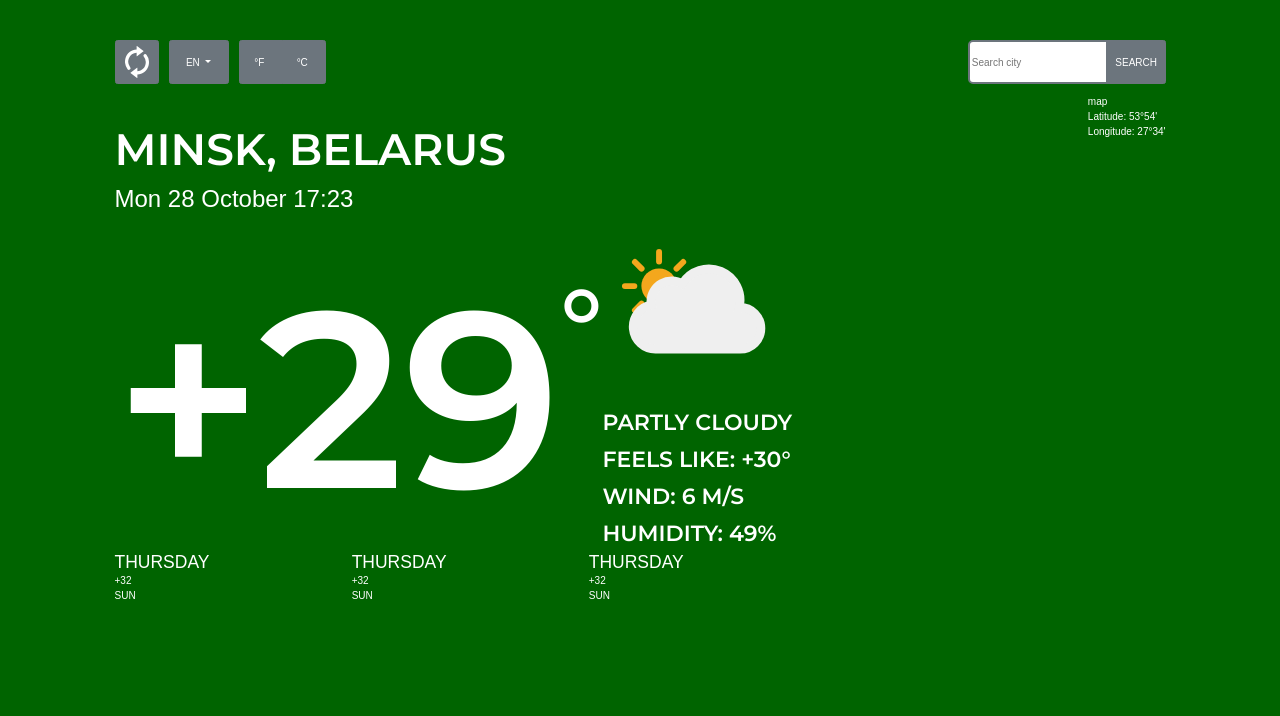
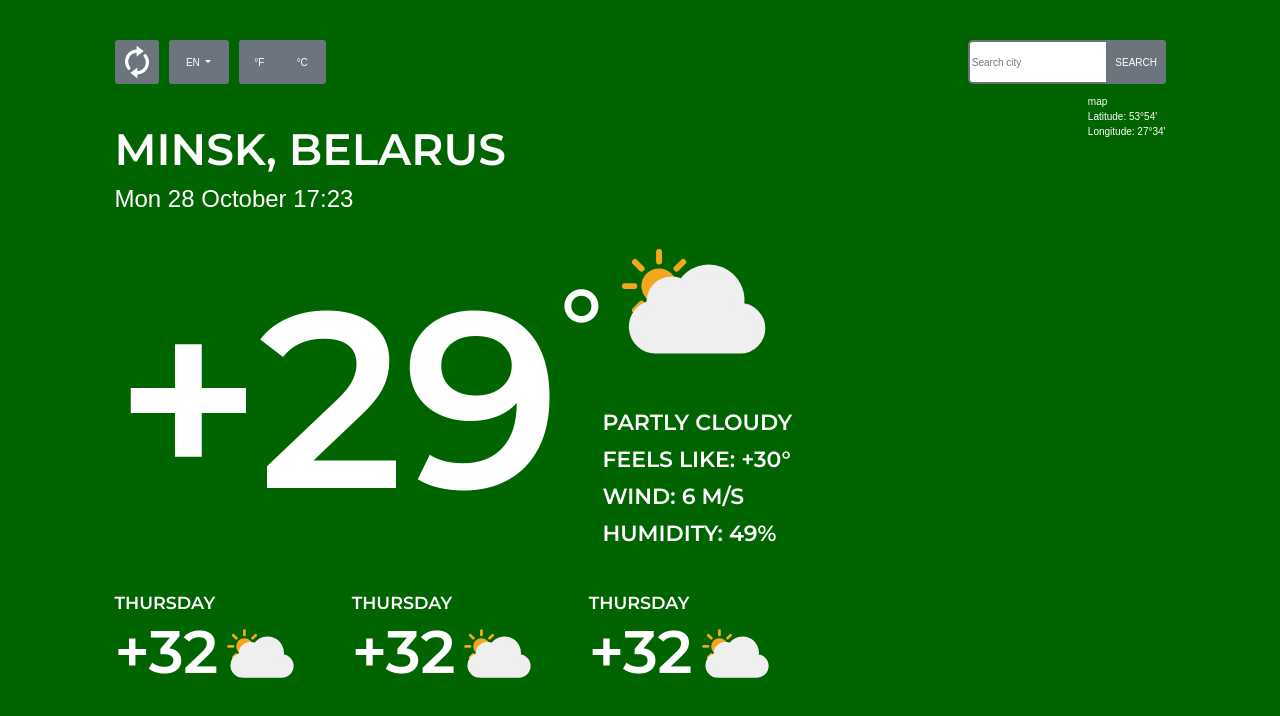
Before and after one commit to shiryaevaai/fancy-weather, a website: page index.html in a window 1280 px wide. Drawn offline with Linux system fonts and the light colour scheme; a web font is replaced by a local one.

Commit message:
feat: add style to next 3 days forecast

```diff
--- a/index.html
+++ b/index.html
@@ -79,26 +79,34 @@
 							</div>
 						</div>
 					</div>
-					<div class="short-info layout-3-column">
-						<div class="current-weather__day1">
+					<div class="short-info">
+						<div class="layout-3-column">
+							<div class="current-weather__day">
 								<h3 class="short-info__header">THURSDAY</h3>
 								<div class="short-info__detais">
 									<div class="short-info__temperature">+32</div>
-								<div class="short-info__icon">SUN</div>
+									<div class="short-info__icon">
+										<img src="assets/icons/partly-cloudy-day.svg" alt="Overcast" class="" title="Overcast">
 									</div>
 								</div>
-						<div class="current-weather__day2">
+							</div>
+							<div class="current-weather__day">
 								<h3 class="short-info__header">THURSDAY</h3>
 								<div class="short-info__detais">
 									<div class="short-info__temperature">+32</div>
-								<div class="short-info__icon">SUN</div>
+									<div class="short-info__icon">
+										<img src="assets/icons/partly-cloudy-day.svg" alt="Overcast" class="" title="Overcast">
 									</div>
 								</div>
-						<div class="current-weather__day3">
+							</div>
+							<div class="current-weather__day">
 								<h3 class="short-info__header">THURSDAY</h3>
 								<div class="short-info__detais">
 									<div class="short-info__temperature">+32</div>
-								<div class="short-info__icon">SUN</div>
+									<div class="short-info__icon">
+										<img src="assets/icons/partly-cloudy-day.svg" alt="Overcast" class="" title="Overcast">
+									</div>
+								</div>
 							</div>
 						</div>
 					</div>
--- a/sass/components/_current-info.scss
+++ b/sass/components/_current-info.scss
@@ -18,6 +18,7 @@
 .current-weather__details {
     @extend %font-semibold;
     @include font($size: 2.2rem, $height: 3.7rem);
+    /*display: inline-block;*/
 }
 
 .current-location {
--- a/sass/components/_short-info.scss
+++ b/sass/components/_short-info.scss
@@ -0,0 +1,39 @@
+.short-info {
+    padding-top: 40px;
+    @extend %font-semibold;
+
+    > h3 {
+        @include font($size: 2.2rem, $height: 2.7rem);
+    }
+}
+
+.short-info__detais {
+    display: flex;
+    flex-wrap: wrap;
+    justify-content: flex-start;
+    align-content: flex-start;
+    margin: 0 auto;
+}
+
+.short-info__temperature {
+    @include font($size: 6rem, $height: 7.8rem);
+}
+
+.short-info__temperature, .short-info__icon {
+    display: inline-block;
+    margin: 0;
+    padding: 0;
+}
+
+.short-info__icon {
+
+}
+
+.short-info__icon img {
+    width: 88px;
+    height: 88px;
+}
+
+.current-weather__day {
+
+}
--- a/sass/layouts/_columns.scss
+++ b/sass/layouts/_columns.scss
@@ -4,6 +4,10 @@
 
 .layout-3-column {
     @include columns($width: 30%);
+
+    @include media-tablet {
+        @include columns($width: 100%);
+    }
 }
 
 .layout-2-column {
--- a/sass/layouts/_wrapper.scss
+++ b/sass/layouts/_wrapper.scss
@@ -21,6 +21,8 @@
     position: relative;
     margin-left: 0;
 
+    /*text-align: center;*/
+
     @include media-laptop {
         flex-basis: 60%;
     }
@@ -39,6 +41,7 @@
     position: relative;
     margin-right: 0;
 
+    /*text-align: center;*/
     @include media-laptop {
         flex-basis: 40%;
     }
```
Also changed, not shown: style.css, 1 other file. Lines whose indentation alone changed are shown as unchanged.
